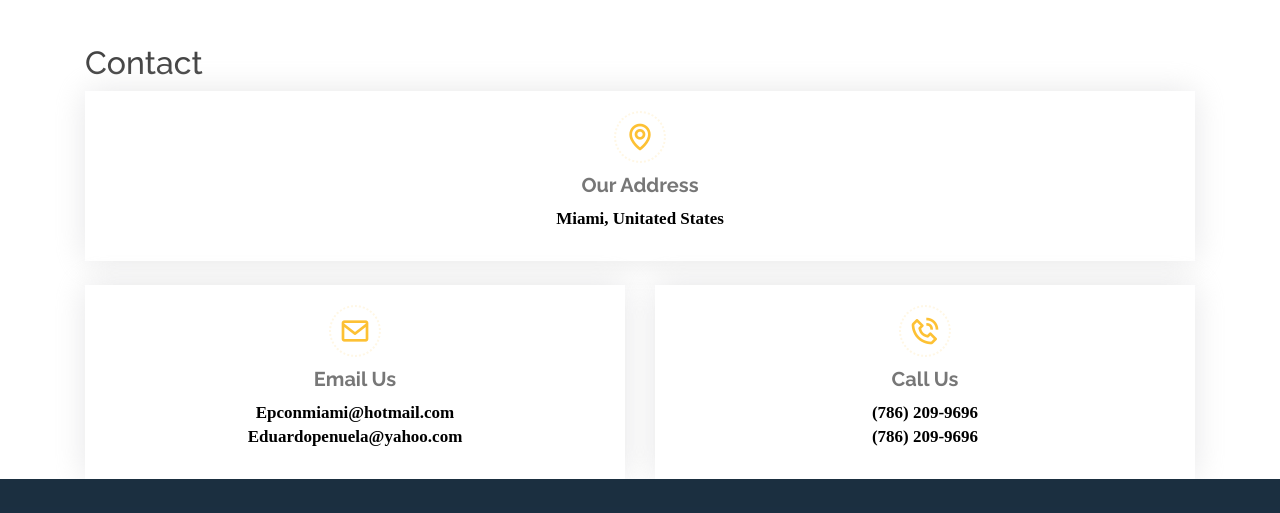
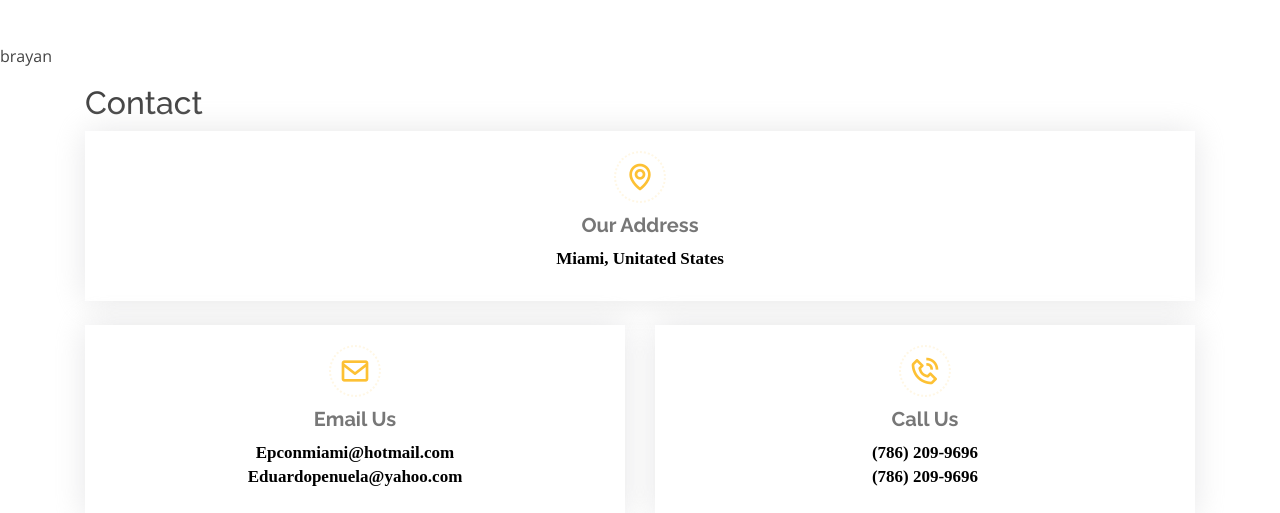
Before and after one commit to Jhondao/epcon_builders_inc, a plain HTML site: page docs/about.html in a window 1280 px wide. Shown: the part 1353-1866 px from the top of the page. Drawn offline with nearby package versions, Linux system fonts and the light colour scheme.

Commit message:
contribucion by b.rojas

```diff
--- a/docs/about.html
+++ b/docs/about.html
@@ -114,6 +114,7 @@ End Intro Section -->
         </div>
 
     </section><!-- End Gallery Section -->
+    <p>brayan</p>
 
 
 
```
